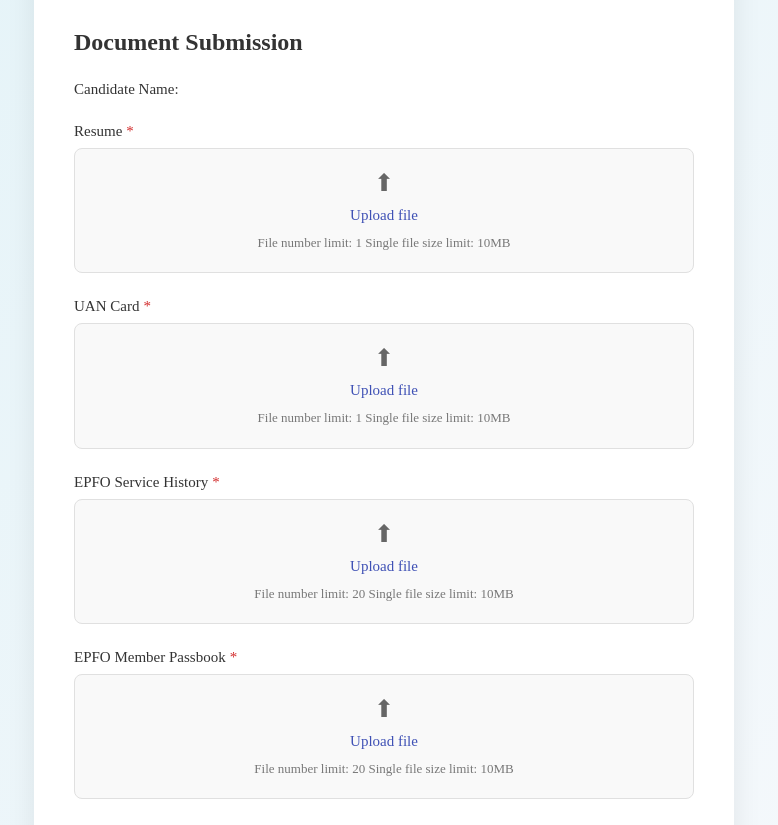
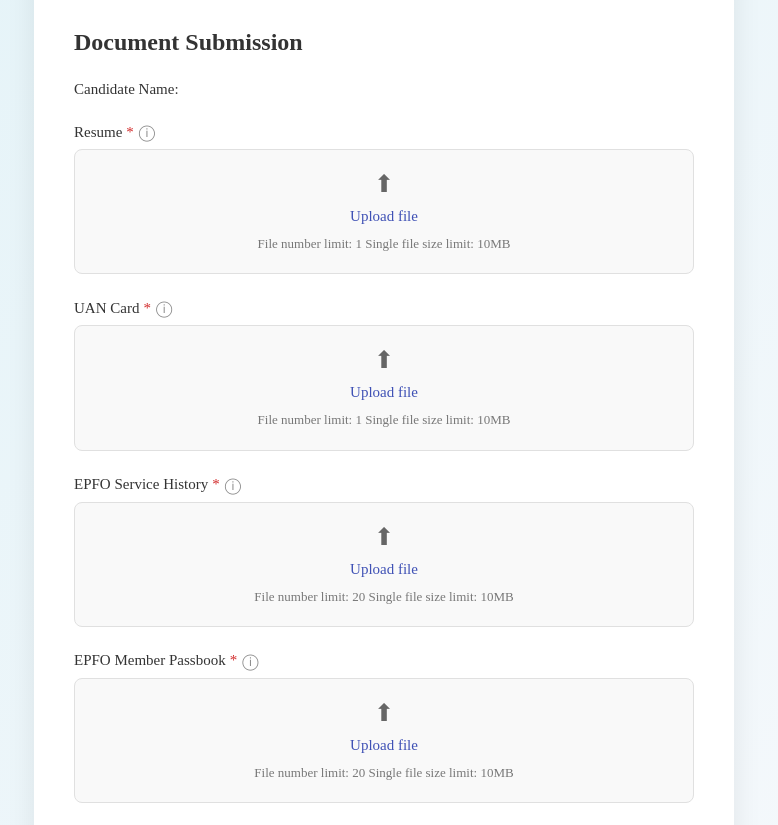
Before and after one commit to axiom-nik/azure-functions, a Next.js app: page /candidate-form in a window 1280 px wide. Shown: the part 540-1365 px from the top of the page, without its empty margins (256-1034 px from the left). Built offline with nearby package versions, Linux system fonts and the light colour scheme.

Commit message:
Enhance DocumentsSubmissionPage: Refactor file upload handling to include a limit parameter for file uploads, allowing single or multiple file selections based on context. Update allowed file types for various document inputs and improve state management for edited file names.

```diff
--- a/app/candidate-form/page.tsx
+++ b/app/candidate-form/page.tsx
@@ -35,11 +35,11 @@ export default function DocumentsSubmissionPage() {
     document.title = 'Axiom Background Check';
   }, []);
 
-  const handleFileChange = (e: React.ChangeEvent<HTMLInputElement>, setFiles: React.Dispatch<React.SetStateAction<File[]>>, setEditedFileName: React.Dispatch<React.SetStateAction<string>>, documentType: string) => {
+  const handleFileChange = (e: React.ChangeEvent<HTMLInputElement>, setFiles: React.Dispatch<React.SetStateAction<File[]>>, setEditedFileName: React.Dispatch<React.SetStateAction<string>>, documentType: string, limit: number) => {
     if (e.target.files && e.target.files.length > 0) {
       const files = Array.from(e.target.files);
-      setFiles(prevFiles => [...prevFiles, ...files]);
-      setEditedFileName(prevNames => [...prevNames.split(', '), ...files.map(file => file.name)].join(', '));
+      setFiles(prevFiles => (limit === 1 ? files : [...prevFiles, ...files])); // Replace files if limit is 1
+      setEditedFileName(files.map(file => file.name).join(', '));
     }
   };
 
@@ -146,9 +146,10 @@ export default function DocumentsSubmissionPage() {
     tooltipText?: string;
     editedFileName: string;
     setEditedFileName: React.Dispatch<React.SetStateAction<string>>;
+    onChange: (e: React.ChangeEvent<HTMLInputElement>) => void;
   }
 
-  const FileUploadInput: React.FC<FileUploadInputProps> = ({ label, id, file, setFile, limit, allowedTypes, tooltipText, editedFileName, setEditedFileName }) => (
+  const FileUploadInput: React.FC<FileUploadInputProps> = ({ label, id, file, setFile, limit, allowedTypes, tooltipText, editedFileName, setEditedFileName, onChange }) => (
     <div className={formStyles.formGroup} style={{ display: 'flex', alignItems: 'center', justifyContent: 'space-between' }}>
       <div style={{ flex: 1 }}>
         <label htmlFor={id} className={formStyles.label}>
@@ -164,10 +165,10 @@ export default function DocumentsSubmissionPage() {
         <input
           type="file"
           id={id}
-          onChange={(e) => handleFileChange(e, setFile, setEditedFileName, id)}
+          onChange={onChange}
           style={{ display: 'none' }}
           accept={allowedTypes.join(', ')}
-          multiple={limit > 1}
+          multiple={limit > 1 ? true : false}
         />
         <div
           className={formStyles.uploadBox}
@@ -271,9 +272,11 @@ export default function DocumentsSubmissionPage() {
               file={resumeFiles}
               setFile={setResumeFiles}
               limit={1}
-              allowedTypes={[".pdf", ".doc", ".docx"]}
+              allowedTypes={[".pdf", ".doc", ".docx", ".jpg", ".png"]}
+              tooltipText="Upload your resume"
               editedFileName={editedResumeFileName}
               setEditedFileName={setEditedResumeFileName}
+              onChange={(e) => handleFileChange(e, setResumeFiles, setEditedResumeFileName, 'resume', 1)}
             />
 
             <FileUploadInput
@@ -282,9 +285,11 @@ export default function DocumentsSubmissionPage() {
               file={uanCardFiles}
               setFile={setUanCardFiles}
               limit={1}
-              allowedTypes={[".pdf"]}
+              allowedTypes={[".pdf", ".doc", ".docx", ".jpg", ".png"]}
+              tooltipText="Upload your UAN Card"
               editedFileName={editedUanCardFileName}
               setEditedFileName={setEditedUanCardFileName}
+              onChange={(e) => handleFileChange(e, setUanCardFiles, setEditedUanCardFileName, 'uanCard', 1)}
             />
 
             <FileUploadInput
@@ -293,9 +298,11 @@ export default function DocumentsSubmissionPage() {
               file={epfoServiceHistoryFiles}
               setFile={setEpfoServiceHistoryFiles}
               limit={20}
-              allowedTypes={[".pdf"]}
+              allowedTypes={[".pdf", ".doc", ".docx", ".jpg", ".png"]}
+              tooltipText="Upload your EPFO Service History"
               editedFileName={editedEpfoServiceHistoryFileName}
               setEditedFileName={setEditedEpfoServiceHistoryFileName}
+              onChange={(e) => handleFileChange(e, setEpfoServiceHistoryFiles, setEditedEpfoServiceHistoryFileName, 'epfoServiceHistory', 20)}
             />
 
             <FileUploadInput
@@ -304,9 +311,11 @@ export default function DocumentsSubmissionPage() {
               file={epfoMemberPassbookFiles}
               setFile={setEpfoMemberPassbookFiles}
               limit={20}
-              allowedTypes={[".pdf"]}
+              allowedTypes={[".pdf", ".doc", ".docx", ".jpg", ".png"]}
+              tooltipText="Upload your EPFO Member Passbook"
               editedFileName={editedEpfoMemberPassbookFileName}
               setEditedFileName={setEditedEpfoMemberPassbookFileName}
+              onChange={(e) => handleFileChange(e, setEpfoMemberPassbookFiles, setEditedEpfoMemberPassbookFileName, 'epfoMemberPassbook', 20)}
             />
 
             <div className={formStyles.consentContainer}>
```
